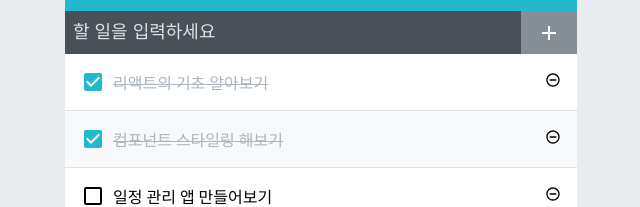
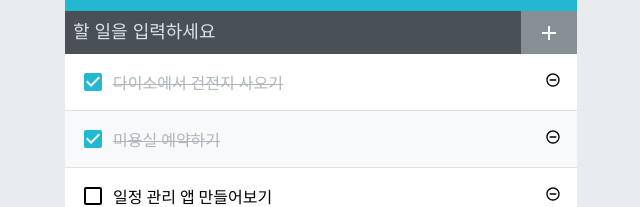
Before and after one commit to gmkim716/reactApp, a React (Create React App) app in the folder todo-app/: page / in a window 1280 px wide. Shown: the part 149-356 px from the top of the page, without its empty margins (319-959 px from the left). Built offline with nearby package versions, Linux system fonts and the light colour scheme.

Commit message:
todo-app 기능 소개 및 학습 내용 정리

```diff
--- a/todo-app/src/App.js
+++ b/todo-app/src/App.js
@@ -1,25 +1,25 @@
 import logo from './logo.svg';
 import './App.css';
 
-// useState: 상태 정의
+// useState: 상태 정의, useRef: DOM 접근, 불필요한 리렌더링 방지, useCallback: 함수의 재사용
 import { useState, useRef, useCallback } from 'react';
 
-// props
+// 생성한 하위 컴포넌트 불러오기
 import TodoTemplate from './components/TodoTemplate';
 import TodoInsert from './components/TodoInsert';
 import TodoList from './components/TodoList';
 
 const App = () => {
-  // useState 상태 정의
+  // useState 상태 정의, 파라미터로 todos, setTodos를 사용
   const [todos, setTodos] = useState([
     {
       id: 1,
-      text: '리액트의 기초 알아보기',
+      text: '다이소에서 건전지 사오기',
       checked: true,
     },
     {
       id: 2,
-      text: '컴포넌트 스타일링 해보기',
+      text: '미용실 예약하기',
       checked: true,
     },
     {
```
Also changed, not shown: todo-app/.prettierrc.json, 1 other file (tests, documents, lock files or other folders).
